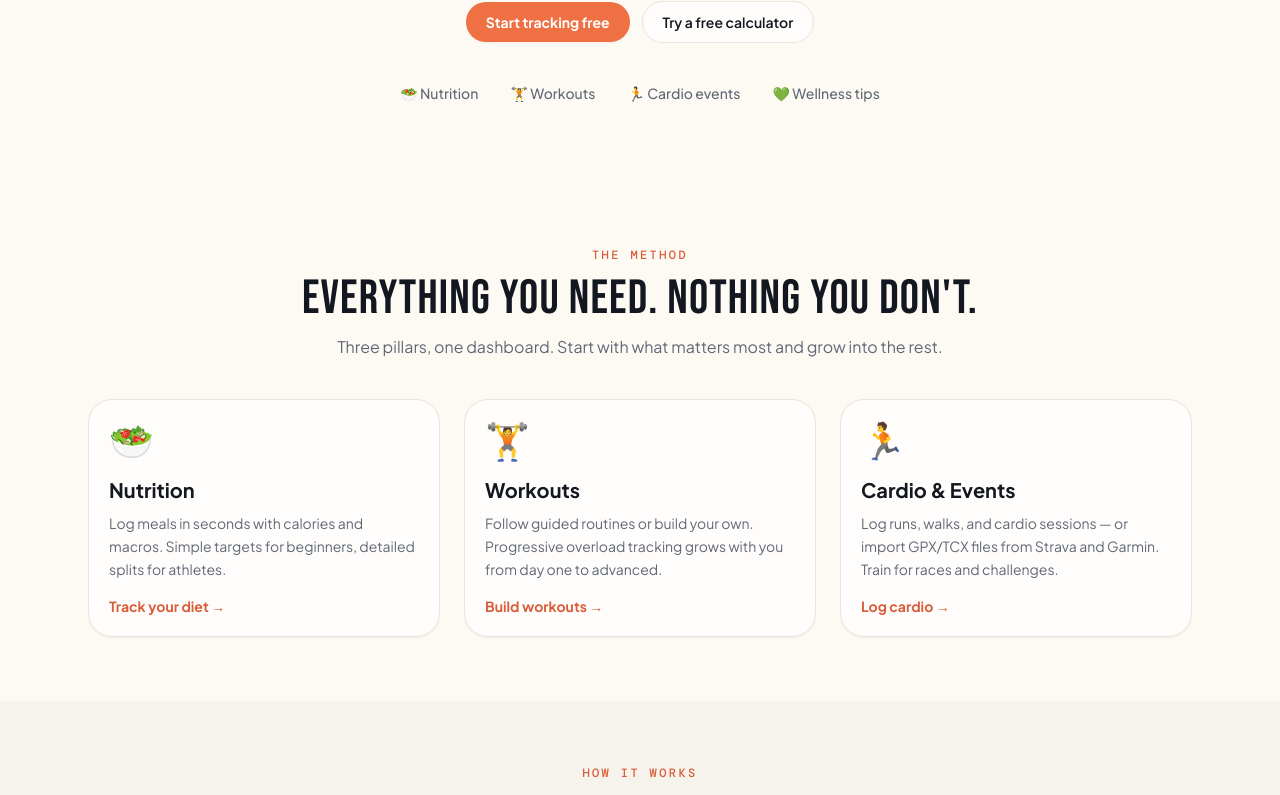
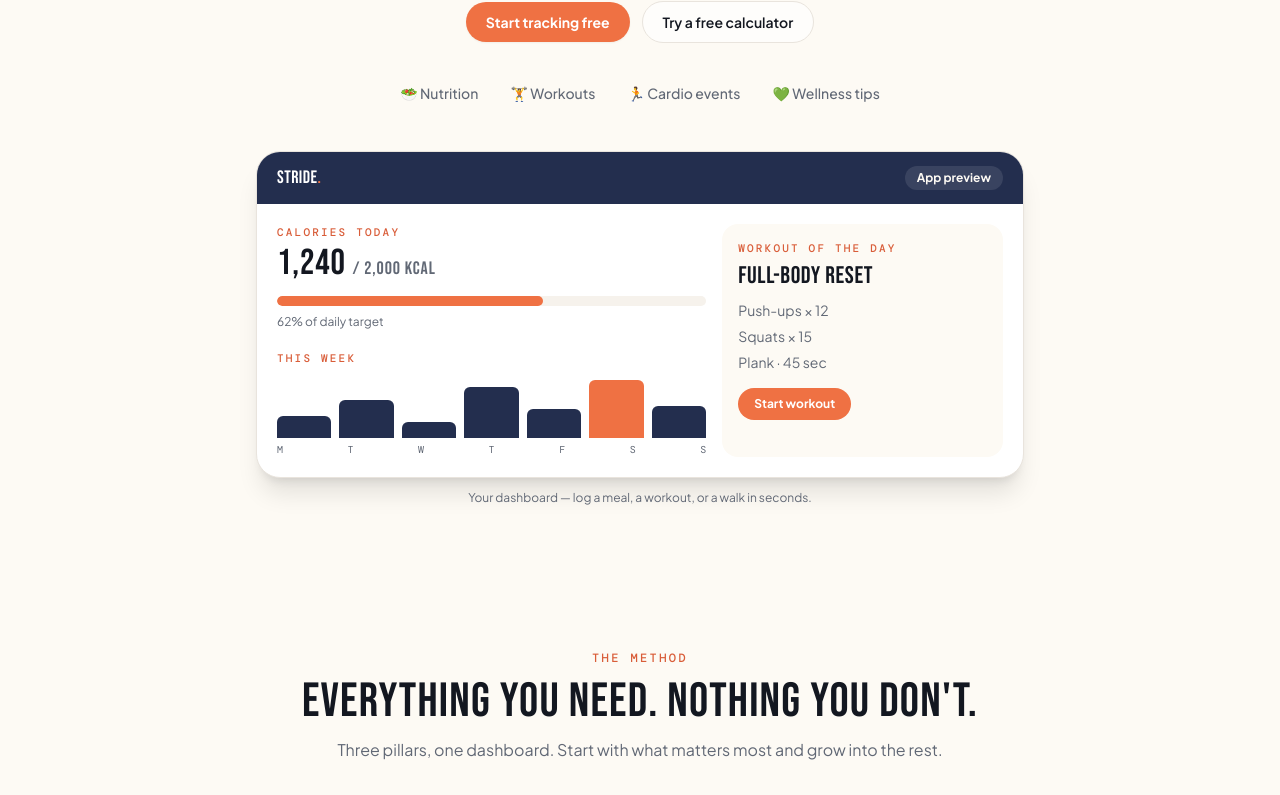
Before and after one commit to celmlinger2/stridefit, a Next.js app in the folder stridefit/: page / in a window 1280 px wide. Shown: the part 468-1263 px from the top of the page. Built offline with nearby package versions, Linux system fonts and the light colour scheme; no server answers.

Commit message:
UX top 3: honest pillar links, hero app preview, stronger signup
- Homepage pillars now link to real guides instead of /signup
- Hero gains a code-built app preview (sample dashboard, labeled)
- Signup adds You-get list, no-card reassurance, password hint,
  Terms link, and display-name privacy note

```diff
--- a/stridefit/app/page.tsx
+++ b/stridefit/app/page.tsx
@@ -15,22 +15,22 @@ const pillars = [
     title: "Nutrition",
     emoji: "🥗",
     copy: "Log meals in seconds with calories and macros. Simple targets for beginners, detailed splits for athletes.",
-    href: "/signup",
-    cta: "Track your diet",
+    href: "/how-to-track-macros",
+    cta: "See how tracking works",
   },
   {
     title: "Workouts",
     emoji: "🏋️",
     copy: "Follow guided routines or build your own. Progressive overload tracking grows with you from day one to advanced.",
-    href: "/signup",
-    cta: "Build workouts",
+    href: "/beginner-5k-training-plan",
+    cta: "See a sample plan",
   },
   {
     title: "Cardio & Events",
     emoji: "🏃",
     copy: "Log runs, walks, and cardio sessions — or import GPX/TCX files from Strava and Garmin. Train for races and challenges.",
-    href: "/signup",
-    cta: "Log cardio",
+    href: "/beginners-guide-to-running-walking",
+    cta: "Read the running guide",
   },
 ];
 
@@ -104,6 +104,64 @@ export default function HomePage() {
             <span>🏋️ Workouts</span>
             <span>🏃 Cardio events</span>
             <span>💚 Wellness tips</span>
+          </div>
+
+          {/* App preview — sample data, built in code */}
+          <div className="mx-auto mt-12 max-w-3xl text-left">
+            <div className="overflow-hidden rounded-3xl border border-line bg-white shadow-xl">
+              <div className="flex items-center justify-between bg-navy-800 px-5 py-3">
+                <span className="font-display text-lg tracking-wide text-white">
+                  STRIDE<span className="text-brand-500">.</span>
+                </span>
+                <span className="rounded-full bg-white/10 px-3 py-1 text-xs font-bold text-cream">
+                  App preview
+                </span>
+              </div>
+              <div className="grid gap-4 p-5 sm:grid-cols-5">
+                <div className="sm:col-span-3">
+                  <p className="eyebrow !text-[11px]">Calories today</p>
+                  <p className="mt-1 font-display text-4xl tracking-wide text-ink">
+                    1,240 <span className="text-lg text-muted">/ 2,000 kcal</span>
+                  </p>
+                  <div className="mt-3 h-2.5 overflow-hidden rounded-full bg-sand">
+                    <div className="h-full w-[62%] rounded-full bg-brand-500" />
+                  </div>
+                  <p className="mt-2 text-xs text-muted">62% of daily target</p>
+                  <div className="mt-5">
+                    <p className="eyebrow !text-[11px]">This week</p>
+                    <div className="mt-2 flex h-16 items-end gap-2">
+                      {[35, 60, 25, 80, 45, 90, 50].map((h, i) => (
+                        <div
+                          key={i}
+                          className={`flex-1 rounded-t-md ${i === 5 ? "bg-brand-500" : "bg-navy-800"}`}
+                          style={{ height: `${h}%` }}
+                        />
+                      ))}
+                    </div>
+                    <div className="mt-1 flex justify-between font-mono text-[10px] text-muted">
+                      <span>M</span><span>T</span><span>W</span><span>T</span><span>F</span><span>S</span><span>S</span>
+                    </div>
+                  </div>
+                </div>
+                <div className="rounded-2xl bg-cream p-4 sm:col-span-2">
+                  <p className="eyebrow !text-[11px]">Workout of the day</p>
+                  <p className="mt-2 font-display text-2xl uppercase leading-none tracking-wide text-ink">
+                    Full-body reset
+                  </p>
+                  <ul className="mt-3 space-y-1.5 text-sm text-muted">
+                    <li>Push-ups × 12</li>
+                    <li>Squats × 15</li>
+                    <li>Plank · 45 sec</li>
+                  </ul>
+                  <span className="mt-4 inline-block rounded-full bg-brand-500 px-4 py-2 text-xs font-bold text-white">
+                    Start workout
+                  </span>
+                </div>
+              </div>
+            </div>
+            <p className="mt-3 text-center text-xs text-muted">
+              Your dashboard — log a meal, a workout, or a walk in seconds.
+            </p>
           </div>
         </div>
       </section>
--- a/stridefit/app/signup/page.tsx
+++ b/stridefit/app/signup/page.tsx
@@ -96,12 +96,21 @@ export default function SignupPage() {
           <p className="mt-2 text-sm text-muted">
             Track nutrition, workouts, and cardio — free forever.
           </p>
+          <ul className="mt-4 space-y-1.5 text-sm text-ink">
+            <li>✓ <strong>Free nutrition tracking</strong> — meals, calories &amp; macros</li>
+            <li>✓ <strong>Workouts</strong> — 150+ exercise library, guided routines</li>
+            <li>✓ <strong>Cardio logging</strong> — runs, walks &amp; GPX/TCX imports</li>
+            <li>✓ <strong>Streaks &amp; weekly tips</strong> to keep you consistent</li>
+          </ul>
+          <p className="mt-3 text-xs font-semibold text-muted">
+            No card required · Verify your email · Start in 2 minutes
+          </p>
 
           {error && <p className="error-text mt-4">{error}</p>}
 
           <form onSubmit={handleSignup} className="mt-6 space-y-4">
             <div>
-              <label className="label" htmlFor="displayName">Display name</label>
+              <label className="label" htmlFor="displayName">Display name <span className="font-normal text-muted">(only you see this)</span></label>
               <input id="displayName" type="text" value={displayName} onChange={(e) => setDisplayName(e.target.value)} className="field" placeholder="Alex" />
             </div>
             <div>
@@ -111,6 +120,7 @@ export default function SignupPage() {
             <div>
               <label className="label" htmlFor="password">Password</label>
               <input id="password" type="password" required minLength={8} value={password} onChange={(e) => setPassword(e.target.value)} className="field" placeholder="At least 8 characters" />
+              <p className="mt-1 text-xs text-muted">Use 8 or more characters.</p>
             </div>
 
             <label className="flex cursor-pointer items-start gap-3 rounded-xl bg-sand p-4 text-sm">
@@ -126,6 +136,10 @@ export default function SignupPage() {
                 service, as described in the{" "}
                 <Link href="/privacy" className="font-semibold text-brand-700 hover:underline">
                   Privacy Policy
+                </Link>{" "}
+                and{" "}
+                <Link href="/terms" className="font-semibold text-brand-700 hover:underline">
+                  Terms of Service
                 </Link>
                 . I can export or delete my data at any time.
               </span>
```
